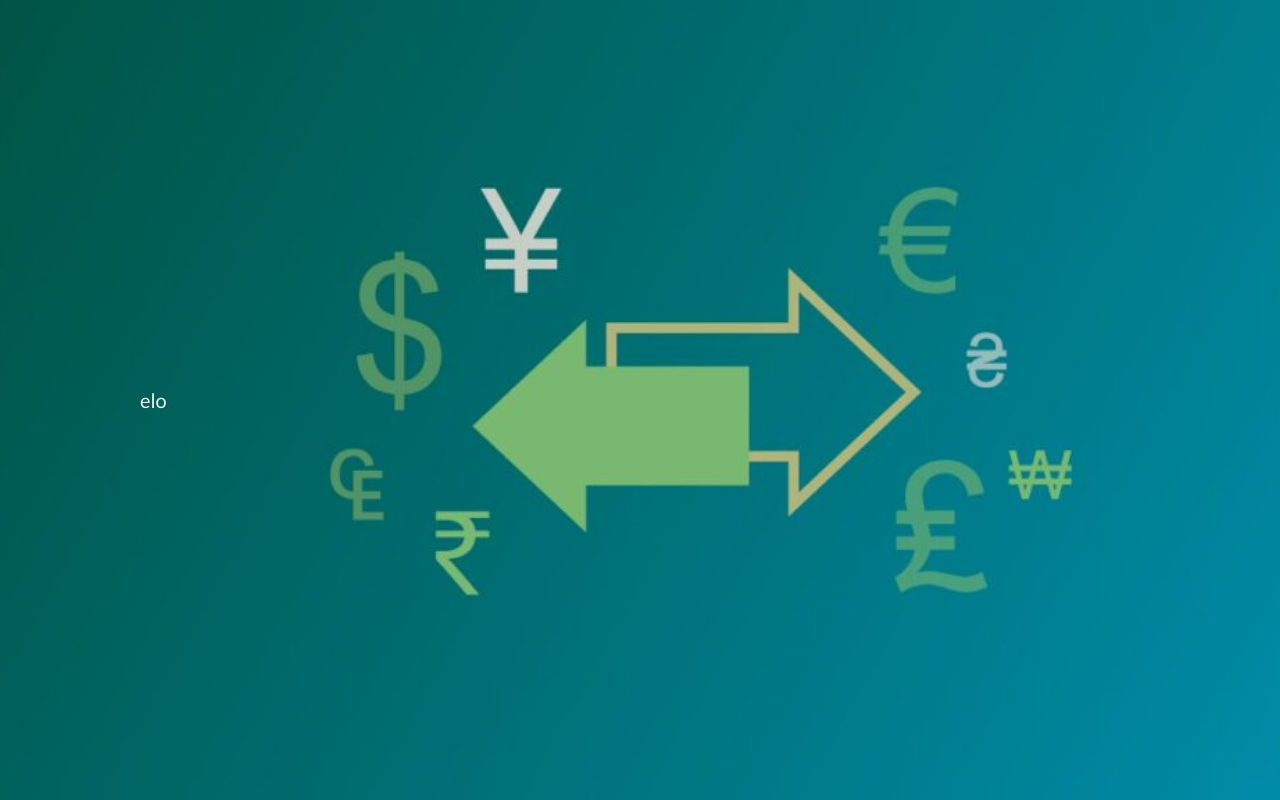
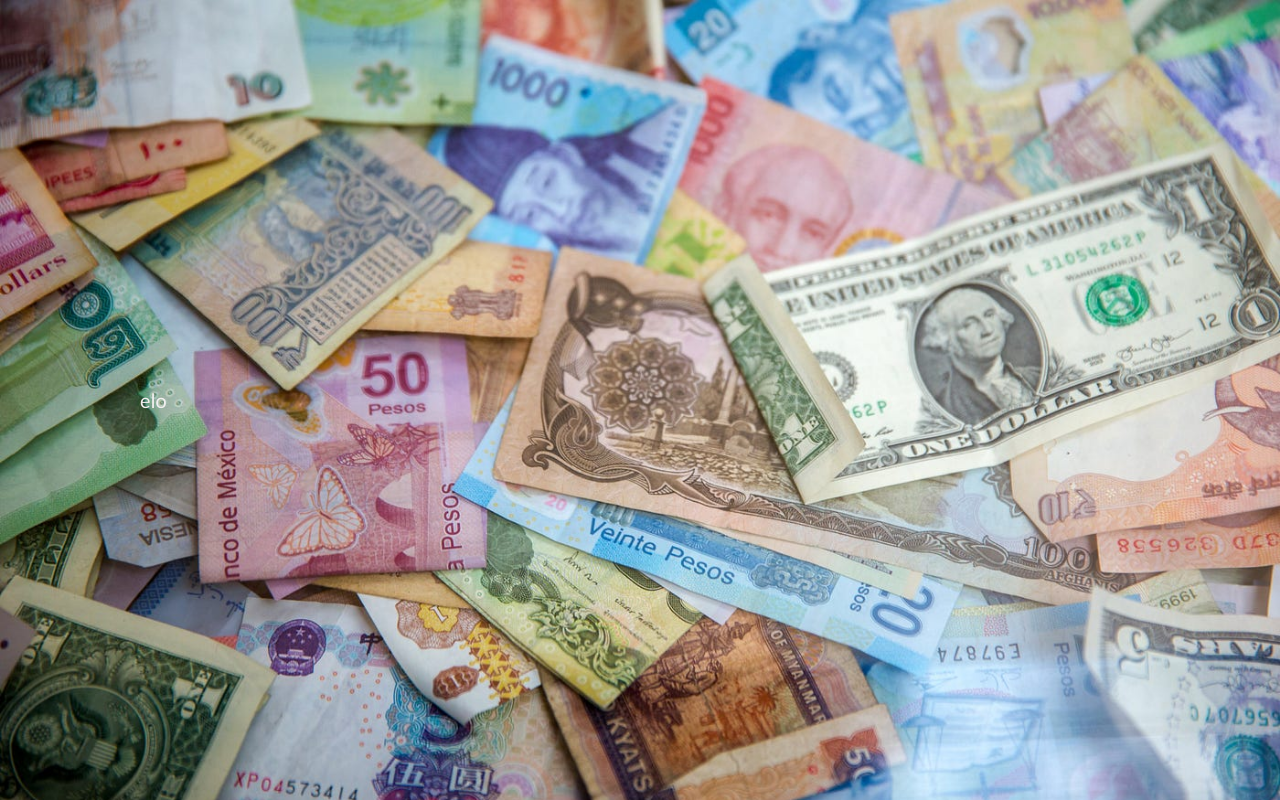
Before and after one commit to LeszekM12/Currency-converter-react, a React (Create React App) app: page / in a window 1280 px wide. Built offline with nearby package versions, Linux system fonts and the light colour scheme.

Commit message:
wallpaper added

```diff
--- a/src/index.css
+++ b/src/index.css
@@ -21,7 +21,7 @@
   background-size: cover;
   background-repeat: no-repeat;
   background-position: left 10% bottom 100%;
-  background-image: url("background.jpg");
+  background-image: url("wallpaper.jpg");
   display: flex;
   justify-content: center;
   flex-direction: column;
```
Also changed, not shown: src/background.jpg (deleted), src/wallpaper.jpg (added).
